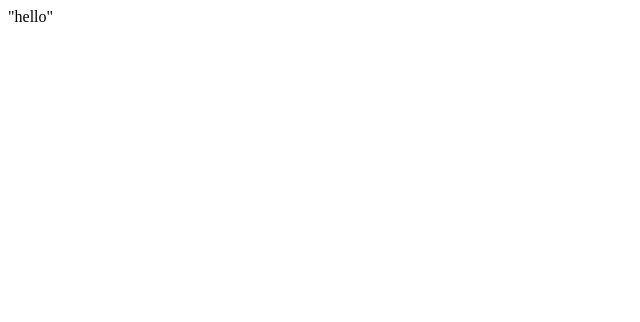
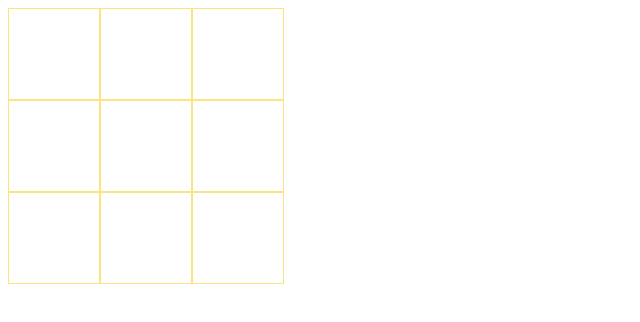
Before and after one commit to audreylamy/morpion, a React app: page / in a window 1280 px wide. Shown: the top 322 px of the page, without its empty margins (0-640 px from the left). Built offline with nearby package versions, Linux system fonts and the light colour scheme.

Commit message:
grid front ok

```diff
--- /dev/null
+++ b/src/Components/cell/index.js
@@ -0,0 +1,13 @@
+import React, { useContext } from "react"
+import { WrapperCell } from "./style"
+
+const Cell = ({key, cell, column}) => {
+
+    return (
+        <WrapperCell>
+
+        </WrapperCell>
+    )
+}
+
+export default Cell
--- /dev/null
+++ b/src/Components/cell/style.js
@@ -0,0 +1,7 @@
+import styled from 'styled-components'
+
+export const WrapperCell = styled.div`
+    width: 90px;
+    height: 90px;
+    border: 1px solid #fde483;
+`
--- a/src/Components/grid/index.js
+++ b/src/Components/grid/index.js
@@ -1,5 +1,7 @@
 import React, { useContext } from "react"
-import { GameContext } from '../../pages/GameContext';
+import Cell from "../cell/index"
+import { GameContext } from "../../pages/GameContext"
+import { WrapperGrid } from "./style"
 
 const Grid = () => {
 
@@ -8,7 +10,19 @@ const Grid = () => {
 
     return (
         <React.Fragment>
-            "hello"
+            <WrapperGrid column={grid.column}>
+                {
+                    grid.cell.map((c, i) => {
+                        return (
+                            <Cell
+                                key={i}
+                                cell={c}
+                                column={grid.column}
+                            />
+                        )
+                    })
+                }
+            </WrapperGrid>
         </React.Fragment>
 
     )
--- a/src/Components/grid/style.js
+++ b/src/Components/grid/style.js
@@ -1 +1,8 @@
-import styled from './node_modules/styled-components';
+import styled from 'styled-components'
+
+export const WrapperGrid = styled.div`
+    display: flex;
+    flex-direction: row;
+    flex-wrap: wrap;
+    width: calc(100px * ${props => props.column})
+`
```
